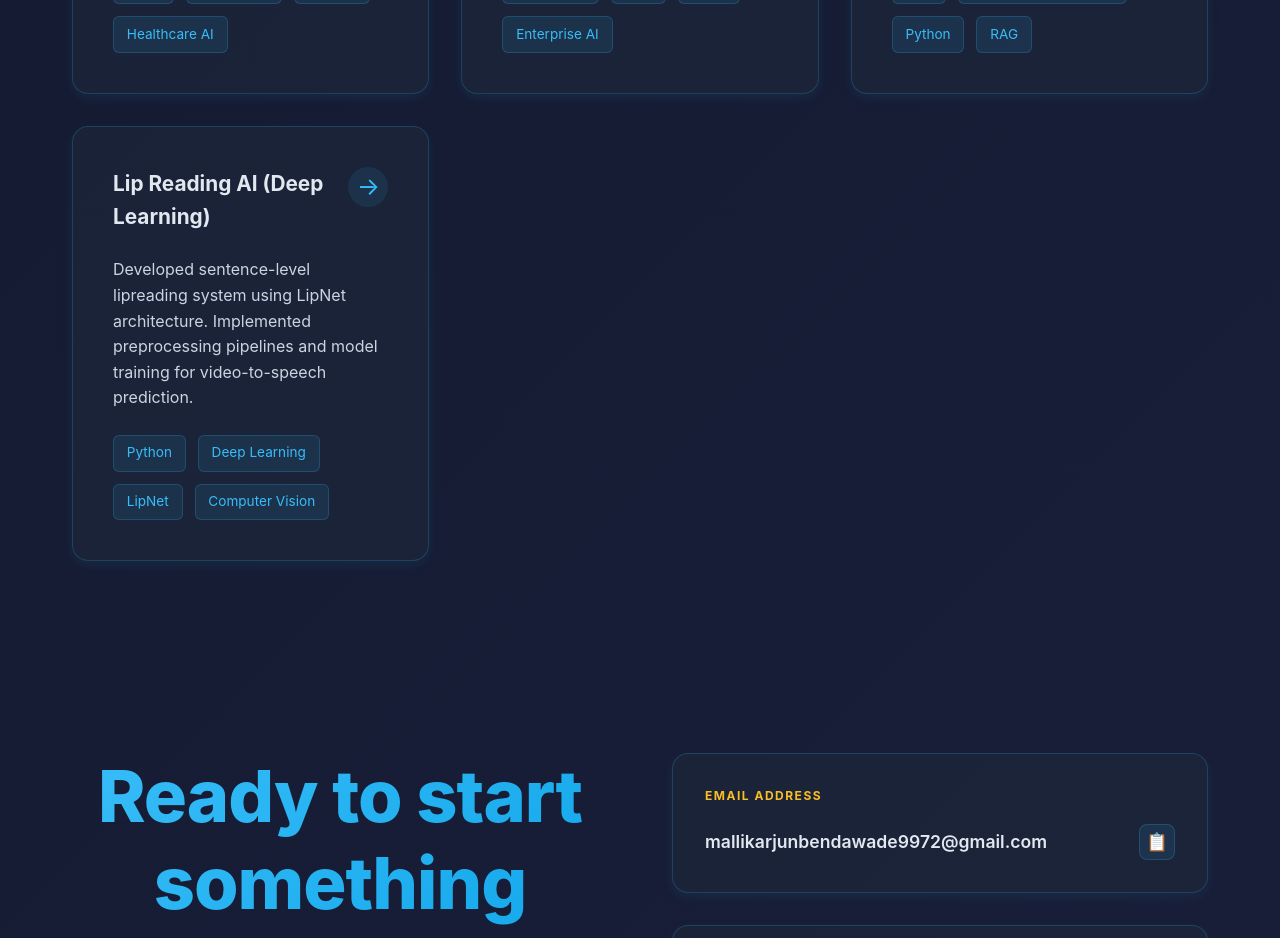
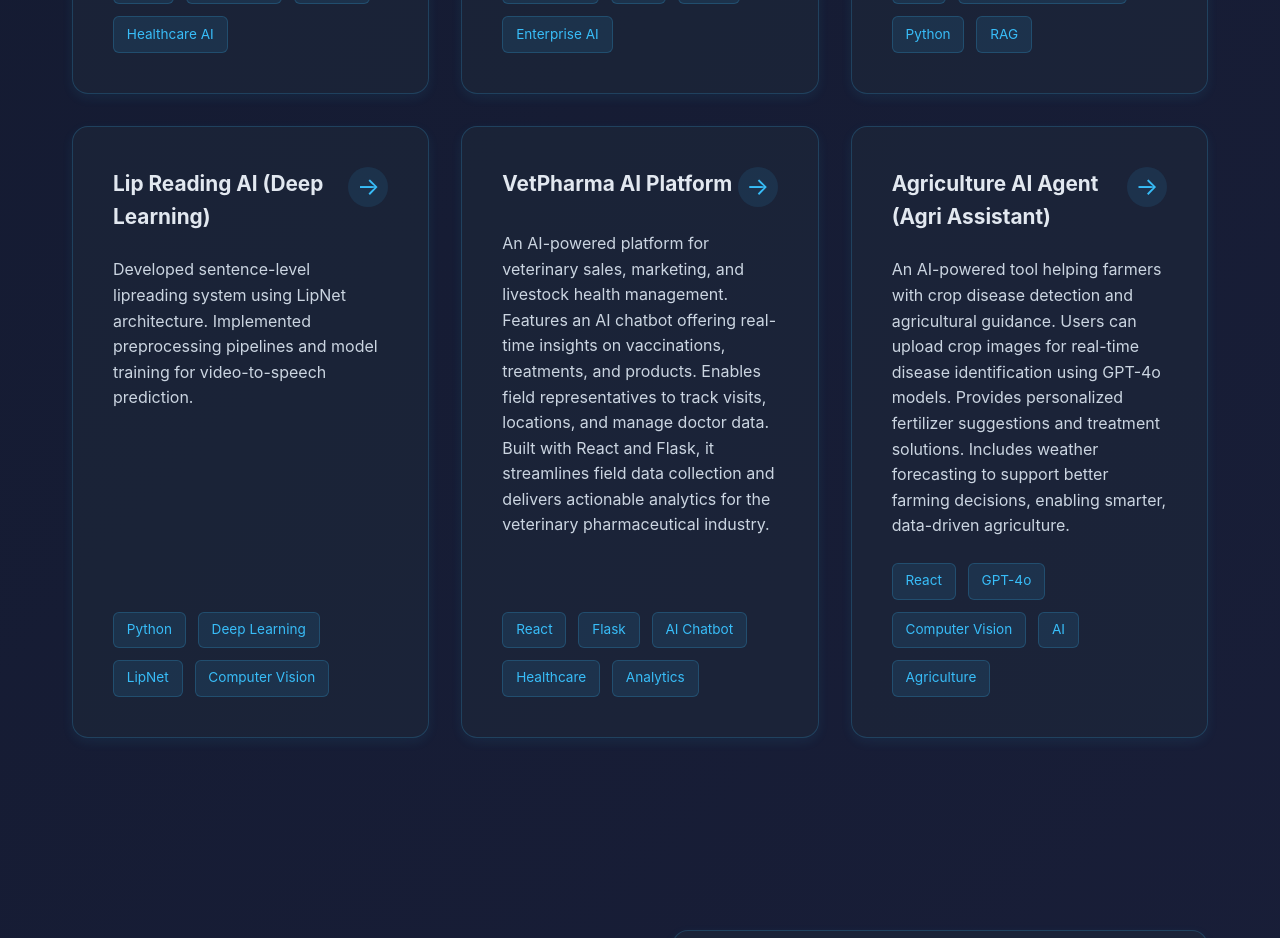
Before and after one commit to Mallikarjun85-bot/my-portfolio, a React (Create React App) app: page / in a window 1280 px wide. Shown: the part 3600-4538 px from the top of the page. Built offline with nearby package versions, Linux system fonts and the light colour scheme.

Commit message:
Added Projetcs

```diff
--- a/src/components/Projects.js
+++ b/src/components/Projects.js
@@ -30,6 +30,20 @@ const Projects = () => {
         "Developed sentence-level lipreading system using LipNet architecture. Implemented preprocessing pipelines and model training for video-to-speech prediction.",
       tags: ["Python", "Deep Learning", "LipNet", "Computer Vision"],
       link: "#",
+    },
+    {
+      title: "VetPharma AI Platform",
+      description:
+        "An AI-powered platform for veterinary sales, marketing, and livestock health management. Features an AI chatbot offering real-time insights on vaccinations, treatments, and products. Enables field representatives to track visits, locations, and manage doctor data. Built with React and Flask, it streamlines field data collection and delivers actionable analytics for the veterinary pharmaceutical industry.",
+      tags: ["React", "Flask", "AI Chatbot", "Healthcare", "Analytics"],
+      link: "#",
+    },
+    {
+      title: "Agriculture AI Agent (Agri Assistant)",
+      description:
+        "An AI-powered tool helping farmers with crop disease detection and agricultural guidance. Users can upload crop images for real-time disease identification using GPT-4o models. Provides personalized fertilizer suggestions and treatment solutions. Includes weather forecasting to support better farming decisions, enabling smarter, data-driven agriculture.",
+      tags: ["React", "GPT-4o", "Computer Vision", "AI", "Agriculture"],
+      link: "https://crop-detection-one.vercel.app",
     },
   ];
 
```
